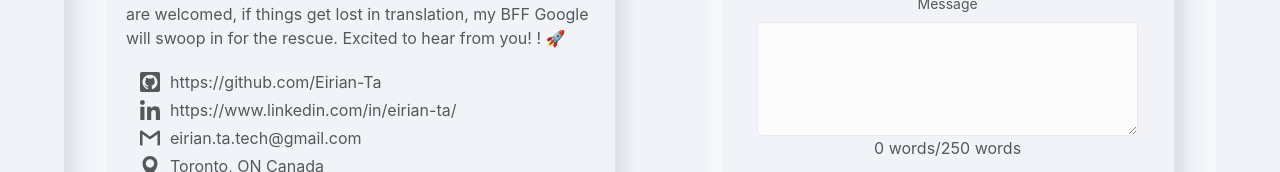
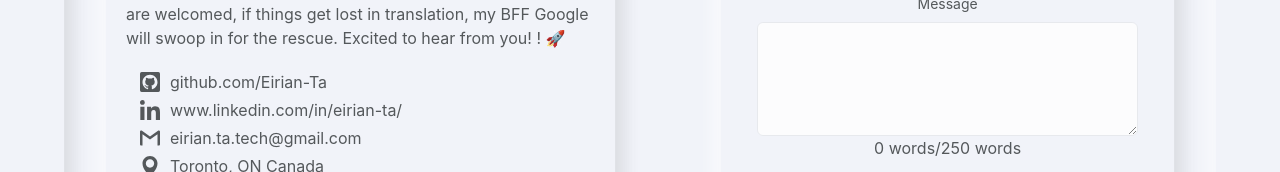
Before and after one commit to Eirian-Ta/pinwheels-portfolio, a Next.js app: page /contact in a window 1280 px wide. Shown: the part 390-562 px from the top of the page. Built offline with nearby package versions, Linux system fonts and the light colour scheme.

Commit message:
Fix styling for media links on contact page

```diff
--- a/app/contact/page.tsx
+++ b/app/contact/page.tsx
@@ -28,7 +28,7 @@
                 <li key={l.name} className="m-1">
                   <a href={l.url} className="flex">
                     {l.iconBold}
-                    {l.text}
+                    <span>{l.text}</span>
                   </a>
                 </li>
               ))}
--- a/app/ui/global.css
+++ b/app/ui/global.css
@@ -174,6 +174,10 @@
 a {
   color: var(--fg);
   text-decoration: none;
+}
+
+a span {
+  word-break: auto-phrase;
 }
 
 .topNav {
```
Also changed, not shown: app/lib/static-data.js.
